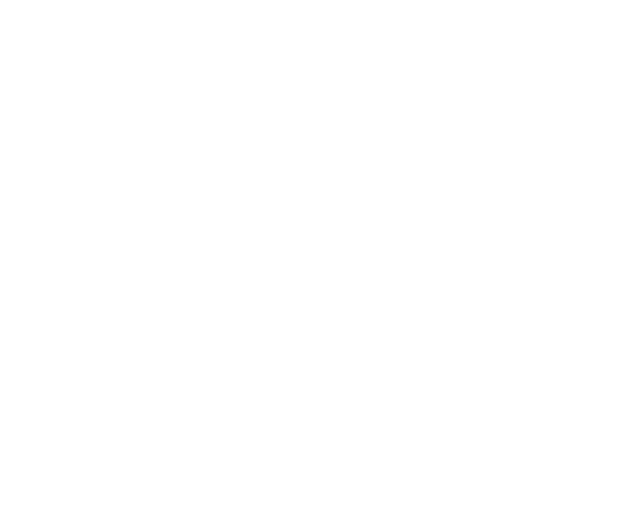
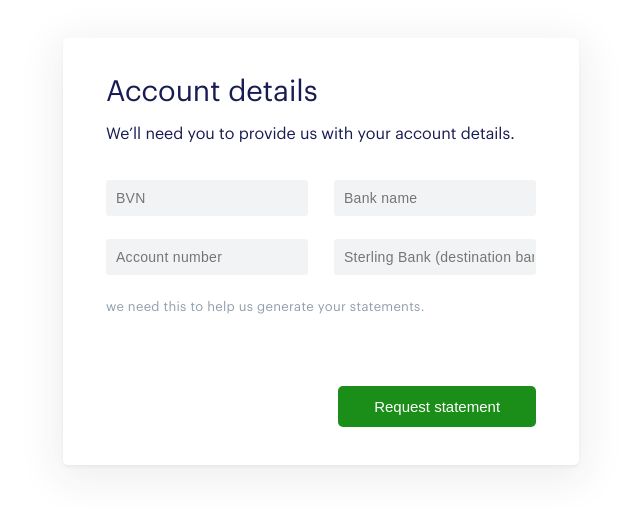
Before and after one commit to Phumbie/imperium-deprecated, a Vue app: page /paas/account-details in a window 1280 px wide. Shown: the part 162-670 px from the top of the page, without its empty margins (319-959 px from the left). Built offline with nearby package versions, Linux system fonts and the light colour scheme.

Commit message:
created paas personal & account details pages

```diff
--- /dev/null
+++ b/src/PaasPage.vue
@@ -0,0 +1,26 @@
+<template>
+  <div id="paas-page">
+    <router-view></router-view>
+  </div>
+</template>
+
+<script>
+import TopNav from '@/components/TopNav'
+
+export default {
+  components: {
+    TopNav
+  },
+  data () {
+    return {
+    }
+  }
+}
+</script>
+
+<style lang="scss" scoped>
+#paas-page{
+  width: 80%;
+  margin: 0 auto;
+}
+</style>
--- a/src/assets/styles/scss/style_general.scss
+++ b/src/assets/styles/scss/style_general.scss
@@ -146,3 +146,67 @@ button{
     }
   }
 }
+
+#paas-personal-details, #paas-account-details{
+  display: flex;
+
+  .align-right{
+    float: right;
+  }
+
+  .form-box{
+    border-radius: 5px;
+    box-shadow: 0 9px 42px 6px rgba(35, 38, 42, 0.08), 0 2px 3px 0 rgba(73, 73, 85, 0.06);
+    background-color: #ffffff;
+    width: 42%;
+    margin: 0 auto;
+    margin-top: 200px;
+    padding: 38px 43px 38px 43px;
+    display: block;
+
+    .header-text{
+      font-size: 29px;
+      color: #181c52;
+    }
+
+    .small-text{
+      color: #181c52;
+      text-align: left;
+      width: 100%;
+      font-size: 16px;
+    }
+
+    form{
+      margin-top: 35px;
+
+      .text-field{
+        letter-spacing: 0.3px;
+        color: #a4a5a7;
+        border-radius: 3px;
+        background-color: #e3e6e977;
+        border: none;
+        padding-top: 10px;
+        padding-bottom: 10px;
+        padding-left: 10px;
+        width: 47%;
+        font-size: 14px;
+        margin-bottom: 23px;
+        box-sizing: border-box;
+      }
+
+      button{
+        width: 46%;
+        padding-top: 12px;
+        padding-bottom: 12px;
+        border-radius: 5px;
+        background-color: #1b8d19;
+        color: white;
+        border: none;
+        margin-top: 70px;
+        font-size: 15px;
+        justify-content: flex-end;
+        float: right;
+      }
+    }
+  }
+}
--- /dev/null
+++ b/src/components/PaasAccountDetails.vue
@@ -0,0 +1,36 @@
+<template>
+  <div id="paas-account-details">
+    <div class="form-box">
+      <div class="header-text">Account details</div>
+      <div class="small-text">We’ll need you to provide us with your account details.</div>
+      <form action="">
+        <input type="number" placeholder="BVN" class="text-field">
+        <input type="text" placeholder="Bank name" class="text-field align-right">
+        <input type="text" placeholder="Account number" class="text-field">
+        <input type="text" placeholder="Sterling Bank (destination bank)" class="text-field align-right">
+        <div class="text-small">we need this to help us generate your statements.</div>
+        <button>Request statement</button>
+      </form>
+    </div>
+  </div>
+</template>
+
+<script>
+export default {
+  data () {
+    return {
+    }
+  }
+}
+</script>
+
+<style lang="scss" scoped>
+#paas-account-details{
+  .text-small{
+    font-size: 13px;
+    line-height: 1.33;
+    letter-spacing: 0.3px;
+    color: #919eab;
+  }
+}
+</style>
--- /dev/null
+++ b/src/components/PaasPersonalDetails.vue
@@ -0,0 +1,30 @@
+<template>
+  <div id="paas-personal-details">
+    <div class="form-box">
+      <div class="header-text">Personal details</div>
+      <div class="small-text">We’ll need you to provide us with your personal details.</div>
+      <form action="">
+        <input type="text" placeholder="First name" class="text-field">
+        <input type="text" placeholder="Last name" class="text-field align-right">
+        <input type="text" placeholder="Date of birth" class="text-field">
+        <input type="text" placeholder="Email address" class="text-field align-right">
+        <input type="password" placeholder="Password" class="text-field">
+        <input type="password" placeholder="Confirm password" class="text-field align-right">
+        <button>Next</button>
+      </form>
+    </div>
+  </div>
+</template>
+
+<script>
+export default {
+  data () {
+    return {
+    }
+  }
+}
+</script>
+
+<style lang="scss" scoped>
+
+</style>
```
Also changed, not shown: src/router/index.js (+12 -2 lines).
